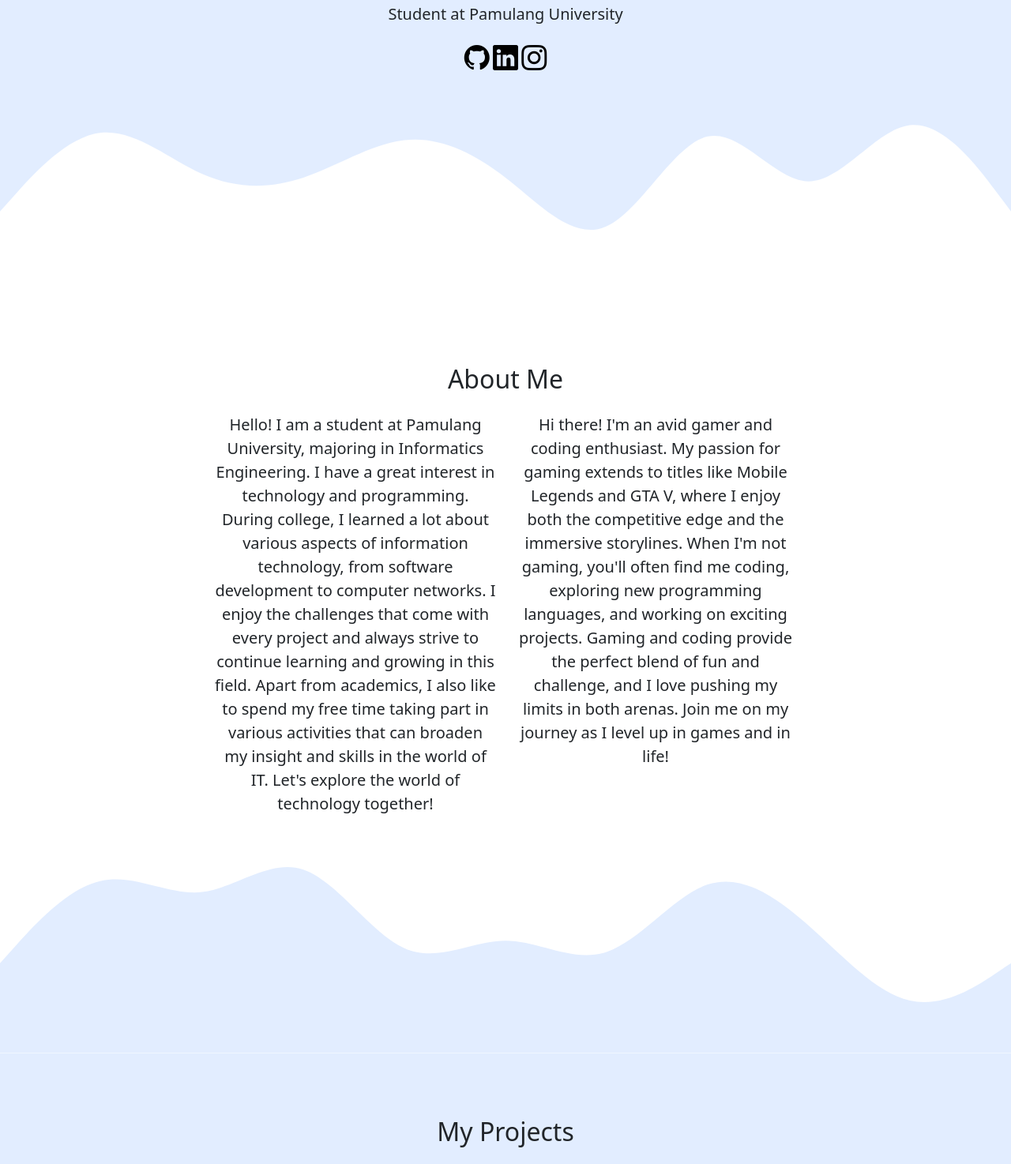
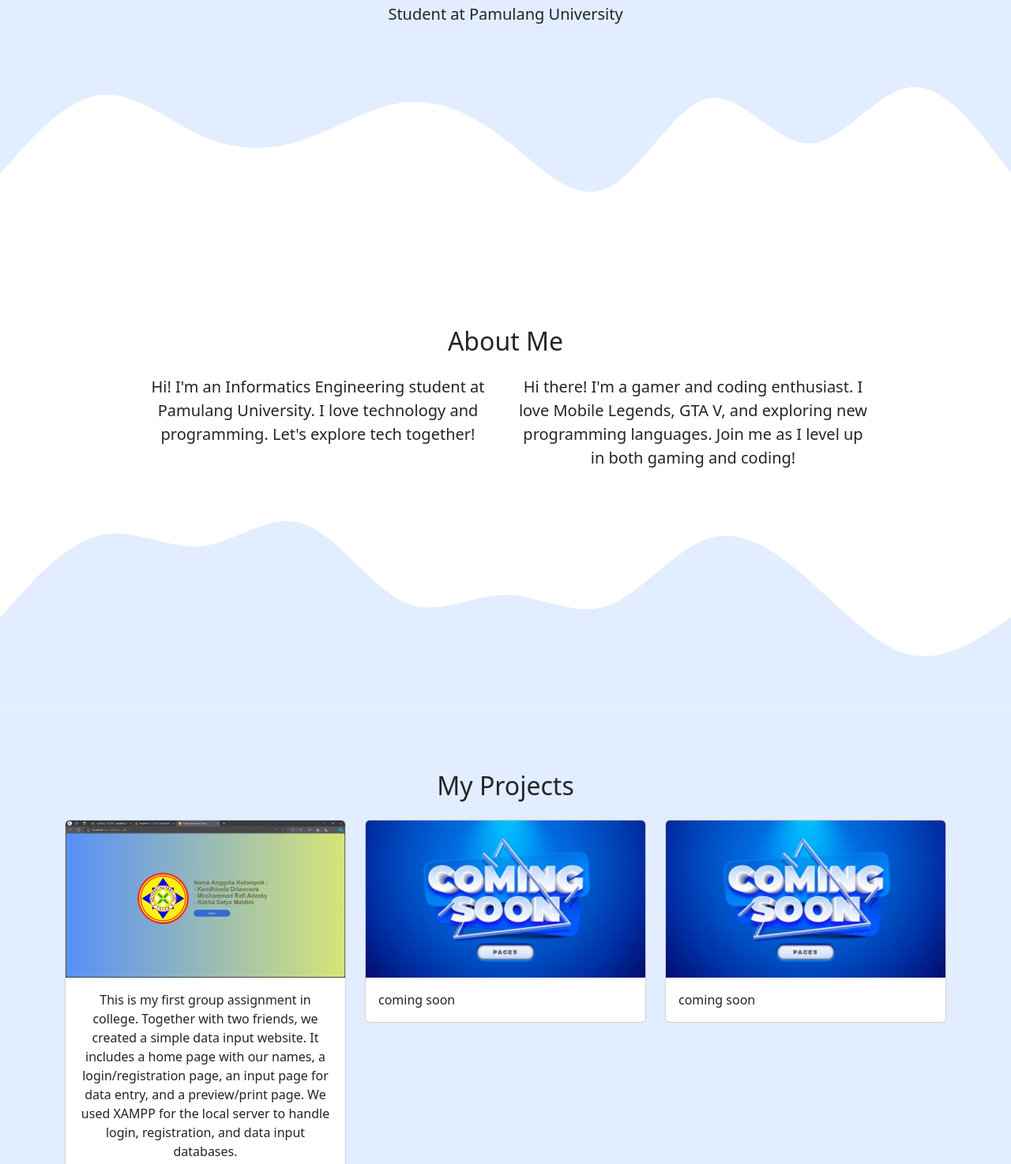
Before and after one commit to RakhaSatyaMaldini/RakhaSatyaMaldini.github.io, a plain HTML site: page index.html in a window 1280 px wide. Shown: the part 402-1876 px from the top of the page at 79% size. Drawn offline with nearby package versions, Linux system fonts and the light colour scheme.

Commit message:
Update index.html

```diff
--- a/index.html
+++ b/index.html
@@ -18,6 +18,9 @@
 
     <!-- Bootstrap Icons -->
     <link rel="stylesheet" href="https://cdn.jsdelivr.net/npm/bootstrap-icons@1.11.3/font/bootstrap-icons.min.css">
+
+<!-- AOS -->
+<link rel="stylesheet" href="https://unpkg.com/aos@next/dist/aos.css" />
 
     <!-- My CSS -->
     <link
@@ -95,9 +98,7 @@
       />
       <h1 class="display-4">Rakha Satya Maldini</h1>
       <p class="lead">Student at Pamulang University</p>
-      <a href="https://github.com/RakhaSatyaMaldini" class="bi bi-github" style="color: black; font-size: 2rem;" ></a>
-      <a href="https://www.linkedin.com/in/rakha-maldini/" class="bi bi-linkedin" style="color: black; font-size: 2rem;" ></a>
-      <a href="https://www.instagram.com/raksmald24?igsh=MWpzazRqdG92MjBuYQ==" class="bi bi-instagram" style="color: black; font-size: 2rem;" ></a>
+
       <svg xmlns="http://www.w3.org/2000/svg" viewBox="0 0 1440 320"><path fill="#ffffff" fill-opacity="1" d="M0,192L24,165.3C48,139,96,85,144,80C192,75,240,117,288,138.7C336,160,384,160,432,144C480,128,528,96,576,90.7C624,85,672,107,720,144C768,181,816,235,864,213.3C912,192,960,96,1008,85.3C1056,75,1104,149,1152,149.3C1200,149,1248,75,1296,69.3C1344,64,1392,128,1416,160L1440,192L1440,320L1416,320C1392,320,1344,320,1296,320C1248,320,1200,320,1152,320C1104,320,1056,320,1008,320C960,320,912,320,864,320C816,320,768,320,720,320C672,320,624,320,576,320C528,320,480,320,432,320C384,320,336,320,288,320C240,320,192,320,144,320C96,320,48,320,24,320L0,320Z"></path></svg>
     </section>
     <!-- Akhir Jumbotron -->
@@ -111,11 +112,12 @@
           </div>
         </div>
         <div class="row justify-content-center fs-5 text-center">
-          <div class="col-md-4">
-            <p>Hello! I am a student at Pamulang University, majoring in Informatics Engineering. I have a great interest in technology and programming. During college, I learned a lot about various aspects of information technology, from software development to computer networks. I enjoy the challenges that come with every project and always strive to continue learning and growing in this field. Apart from academics, I also like to spend my free time taking part in various activities that can broaden my insight and skills in the world of IT. Let's explore the world of technology together!</p>
+          <div class="col-md-5" data-aos="fade-right" data-aos-duration="1000">
+            <p>Hi! I'm an Informatics Engineering student at Pamulang University. I love technology and programming. Let's explore tech together!
+            </p>
           </div>
-          <div class="col-md-4">
-            <p>Hi there! I'm an avid gamer and coding enthusiast. My passion for gaming extends to titles like Mobile Legends and GTA V, where I enjoy both the competitive edge and the immersive storylines. When I'm not gaming, you'll often find me coding, exploring new programming languages, and working on exciting projects. Gaming and coding provide the perfect blend of fun and challenge, and I love pushing my limits in both arenas. Join me on my journey as I level up in games and in life!</p>
+          <div class="col-md-5" data-aos="fade-left" data-aos-duration="1000" data-aos-delay="200">
+            <p>Hi there! I'm a gamer and coding enthusiast. I love Mobile Legends, GTA V, and exploring new programming languages. Join me as I level up in both gaming and coding!</p>
           </div>
         </div>
       </div>
@@ -135,19 +137,19 @@
         </div>
         <div class="row">
           <div class="col-md-4 mb-4 pb-4">
-            <div class="card">
+            <div class="card" data-aos="flip-left" data-aos-duration="1000">
               <img
                 src="img/Projects/1.jpg"
                 class="card-img-top"
                 alt="Project1"
               />
               <div class="card-body">
-                <p class="card-text text-center">This is my first practical assignment in lectures, this assignment is done in groups. Here I am in groups with 2 of my friends. This assignment is a task of creating a simple data input website which consists of several parts including a home page that contains the names of group members, a login page that contains a page for logging in and registering accounts, then an input page that contains columns to enter the data you want to enter, and finally there is a page to preview what you want to print and print it. For the login, register and data input database here we use XAMPP as software to have a local server.</p>
+                <p class="card-text text-center">This is my first group assignment in college. Together with two friends, we created a simple data input website. It includes a home page with our names, a login/registration page, an input page for data entry, and a preview/print page. We used XAMPP for the local server to handle login, registration, and data input databases.</p>
               </div>
             </div>
           </div>
           <div class="col-md-4 mb-4 pb-4">
-            <div class="card">
+            <div class="card" data-aos="flip-left" data-aos-duration="1000" data-aos-delay="100">
               <img
                 src="img/Projects/2.jpg"
                 class="card-img-top"
@@ -159,7 +161,7 @@
             </div>
           </div>
           <div class="col-md-4 mb-4 pb-4">
-            <div class="card">
+            <div class="card" data-aos="flip-left" data-aos-duration="1000" data-aos-delay="200">
               <img
                 src="img/Projects/3.jpg"
                 class="card-img-top"
@@ -245,6 +247,9 @@
 
     <!-- Footer -->
     <footer class="bg-primary text-white text-center pb-3">
+      <a href="https://github.com/RakhaSatyaMaldini" class="bi bi-github" style="color: white; font-size: 2rem;"></a>
+      <a href="https://www.linkedin.com/in/rakha-maldini/" class="bi bi-linkedin" style="color: white; font-size: 2rem;" ></a>
+      <a href="https://www.instagram.com/raksmald24?igsh=MWpzazRqdG92MjBuYQ==" class="bi bi-instagram" style="color: white; font-size: 2rem;" ></a>
       <p>Created with <i class="bi bi-heart-fill text-danger"></i> by <a href="" class="text-white">Rakha Satya Maldini</a></p>
     </footer>
     <!-- Akhir Footer -->
@@ -254,6 +259,13 @@
       integrity="sha384-YvpcrYf0tY3lHB60NNkmXc5s9fDVZLESaAA55NDzOxhy9GkcIdslK1eN7N6jIeHz"
       crossorigin="anonymous"
     ></script>
+
+    <script src="https://unpkg.com/aos@next/dist/aos.js"></script>
+    <script>
+      AOS.init({
+        once: true,
+      });
+    </script>
 
     <script>
       const scriptURL = 'https://script.google.com/macros/s/AKfycbxBUcK29CDbEl6Vv6XPXsJ78EFCbb991qhE6jIXX7dhSZBuYZJT4HroxBedncsFRntb_g/exec'
```
